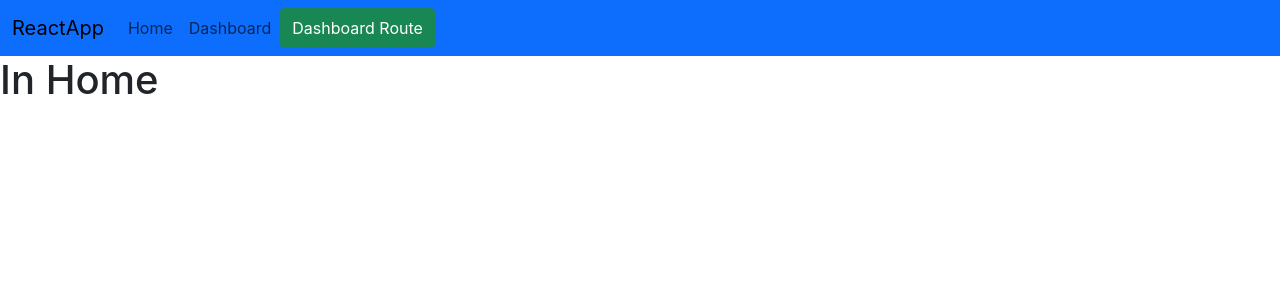
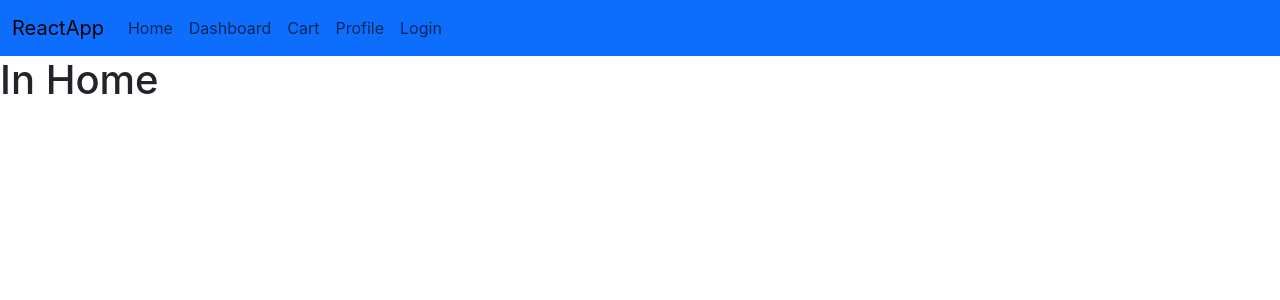
Before and after one commit to Aravindhsiva/react-sessions, a React (Create React App) app: page / in a window 1280 px wide. Shown: the top 300 px of the page. Built offline with nearby package versions, Linux system fonts and the light colour scheme; the HTML template or start-up script is replaced by a standard one.

Commit message:
Adding LazyLoading, Authentication

```diff
--- a/src/App.js
+++ b/src/App.js
@@ -5,19 +5,30 @@ import DashboardScreen from './screens/router/DashboardScreen';
 import { Route, Routes } from 'react-router-dom';
 import HomeScreen from './screens/router/HomeScreen';
 import FourNotFourScreen from './screens/router/FourNotFourScreen';
-import { CartScreen } from './screens/router/CartScreen';
+// import { CartScreen } from './screens/router/CartScreen';
 
 import Product from './screens/router/Product';
 import Order from './screens/router/Order';
 import PropsExample from './screens/props/props';
 import DetailedProductScreen from './screens/router/DetailedProductScreen';
 import SearchProducts from './screens/router/SearchProducts';
+import LoginScreen from './screens/router/LoginScreen';
+import { AuthProvider } from './screens/router/auth/auth';
+import ProfileScreen from './screens/router/ProfileScreen';
+import AuthRedirect from './screens/router/auth/AuthRedirect';
+
+const CartScreen = React.lazy(() => import("./screens/router/CartScreen"));
+
 
 const App = () => {
-  return <Routes>
+  return <AuthProvider>
+    <Routes>
       <Route path='/' element={<HomeScreen />} ></Route>
       <Route path='dashboard' element={<DashboardScreen />} ></Route>
-    <Route path="cart" element={<CartScreen />} >
+      <Route path="cart" element={
+        <Suspense>
+          <CartScreen />
+        </Suspense>} >
         <Route index element={<Product />} />
         <Route path='product' element={<Product />} ></Route>
         <Route path='order' element={<Order />} ></Route>
@@ -26,7 +37,12 @@ const App = () => {
       <Route path="search" element={<SearchProducts />} />
       <Route path="payment/:productId" element={<DetailedProductScreen />} />
       <Route path="*" element={<FourNotFourScreen />} />
+      <Route path="login" element={<LoginScreen />} />
+      <Route path="profile" element={<AuthRedirect>
+        <ProfileScreen />
+      </AuthRedirect>} />
     </Routes>
+  </AuthProvider>
 }
 
 /**
@@ -34,6 +50,16 @@ const App = () => {
  * /dashboard -> Dashboard
  * /cart -> CartScreens
  *
+ *
+ *   56.09 kB  build/static/js/main.585debf7.js
+    1.78 kB   build/static/js/787.28cb0dcd.chunk.js
+    541 B     build/static/css/main.073c9b0a.css
  */
 
 export default App;
+
+
+/**
+ * Login Screen -> login -> username -> put in context ->login/logout
+ * Profile Screen -> HEllo {username} -> logout
+ */
--- a/src/screens/router/CartScreen.jsx
+++ b/src/screens/router/CartScreen.jsx
@@ -1,7 +1,7 @@
 import React, { Fragment } from 'react'
 import { Link, Outlet } from 'react-router-dom'
 
-export const CartScreen = () => {
+const CartScreen = () => {
     return (
         <Fragment>
             <nav className="navbar navbar-expand-lg bg-primary">
@@ -126,3 +126,5 @@ export const CartScreen = () => {
         </Fragment>
     )
 }
+
+export default CartScreen;
--- a/src/screens/router/HomeScreen.jsx
+++ b/src/screens/router/HomeScreen.jsx
@@ -1,8 +1,10 @@
 import React, { Fragment, useEffect } from 'react'
 import { Link, useNavigate } from 'react-router-dom'
+import { useAuth } from './auth/auth';
 
 const HomeScreen = () => {
     const navigate = useNavigate();
+    const auth = useAuth();
     const routeToDashboard = () => {
 
     }
@@ -27,9 +29,18 @@ const HomeScreen = () => {
                             <li className="nav-item">
                                 <Link className="nav-link" to={"dashboard"}>Dashboard</Link>
                             </li>
-                            <button className='btn btn-success nav-item' onClick={e => routeToDashboard()}>
+                            <li className="nav-item">
+                                <Link className="nav-link" to={"/cart?active=false"}>Cart</Link>
+                            </li>
+                            <li className="nav-item">
+                                <Link className="nav-link btn btn-primary" to={"/profile"}>Profile</Link>
+                            </li>
+                            {!auth.user&&<li className="nav-item">
+                                <Link className="nav-link btn btn-primary" to={"/login"}>Login</Link>
+                            </li>}
+                            {/* <button className='btn btn-success nav-item' onClick={e => routeToDashboard()}>
                                 Dashboard Route
-                            </button>
+                            </button> */}
                         </ul>
                     </div>
                 </div>
--- /dev/null
+++ b/src/screens/router/LoginScreen.jsx
@@ -0,0 +1,31 @@
+import React, { useState } from 'react'
+import { AuthContext, useAuth } from './auth/auth';
+import { useLocation, useNavigate } from 'react-router-dom';
+
+const LoginScreen = () => {
+    const [userName, setUserName] = useState('');
+    const auth = useAuth();
+    const navigate = useNavigate();
+    const location = useLocation();
+    const redirectPath = location.state?.redirectUri || "/"
+
+    const loginUser = () => {
+        auth.login(userName);
+        navigate(redirectPath, { replace: true });
+    }
+
+    return (
+        <div className='container mt-5 w-50'>
+            <h1>Login Here !!</h1>
+            <div className="mb-3">
+                <label htmlFor="exampleFormControlInput1" className="form-label">UserName</label>
+                <input type="email" className="form-control" id="exampleFormControlInput1" placeholder="name@example.com" onChange={e => {
+                    setUserName(e.target.value)
+                }} />
+                <button className='btn btn-primary mt-2' onClick={loginUser}>Login</button>
+            </div>
+        </div>
+    )
+}
+
+export default LoginScreen
--- /dev/null
+++ b/src/screens/router/ProfileScreen.jsx
@@ -0,0 +1,42 @@
+import React, { Fragment } from 'react'
+import { useAuth } from './auth/auth'
+import { Link, useNavigate } from 'react-router-dom';
+
+const ProfileScreen = () => {
+    const auth = useAuth();
+    const navigate = useNavigate();
+    const logoutUser = () =>{
+        auth.logout();
+        navigate("/");
+    }
+  return (
+      <Fragment>
+          <nav className="navbar navbar-expand-lg bg-primary">
+              <div className="container-fluid">
+                  <a className="navbar-brand" href="#">ReactApp</a>
+                  <button className="navbar-toggler" type="button" data-bs-toggle="collapse" data-bs-target="#navbarSupportedContent" aria-controls="navbarSupportedContent" aria-expanded="false" aria-label="Toggle navigation">
+                      <span className="navbar-toggler-icon"></span>
+                  </button>
+                  <div className="collapse navbar-collapse" id="navbarSupportedContent">
+                      <ul className="navbar-nav me-auto mb-2 mb-lg-0">
+                          <li className="nav-item">
+                              <Link className="nav-link" to={"/"}>Home</Link>
+                          </li>
+                          <li className="nav-item">
+                              <Link className="nav-link" to={"dashboard"}>Dashboard</Link>
+                          </li>
+                          <li className="nav-item">
+                              <Link className="nav-link" to={"/cart?active=false"}>Cart</Link>
+                          </li>
+                      </ul>
+                  </div>
+              </div>
+          </nav>
+          {auth && auth.user &&<h1>Hello {auth.user}</h1>}
+          <button className='btn btn-danger mt-2' onClick={logoutUser}>Logout</button>
+
+      </Fragment>
+  )
+}
+
+export default ProfileScreen
--- /dev/null
+++ b/src/screens/router/auth/AuthRedirect.jsx
@@ -0,0 +1,14 @@
+import React from 'react'
+import { useAuth } from './auth'
+import { Navigate, useLocation } from 'react-router-dom';
+
+const AuthRedirect = ({children}) => {
+    const auth = useAuth();
+    const location = useLocation();
+    if(!auth.user){
+        return <Navigate to={"/login"} state={{redirectUri:location.pathname}}  />
+    }
+  return children;
+}
+
+export default AuthRedirect
--- /dev/null
+++ b/src/screens/router/auth/auth.js
@@ -0,0 +1,25 @@
+import { createContext, useContext, useState } from "react";
+
+export const AuthContext  = createContext(null);
+
+export const AuthProvider = ({children})=>{
+    const [user, setUser] = useState(null);
+    const login = (user)=>{
+        console.log(user);
+        setUser(user);
+    }
+    const logout = ()=>{
+        setUser(null);
+    }
+
+    return(
+        <AuthContext.Provider value={{user, login, logout}}>
+            {children}
+        </AuthContext.Provider>
+    )
+
+}
+
+export const useAuth = ()=>{
+    return useContext(AuthContext);
+}
```
Lines whose indentation alone changed are shown as unchanged.
